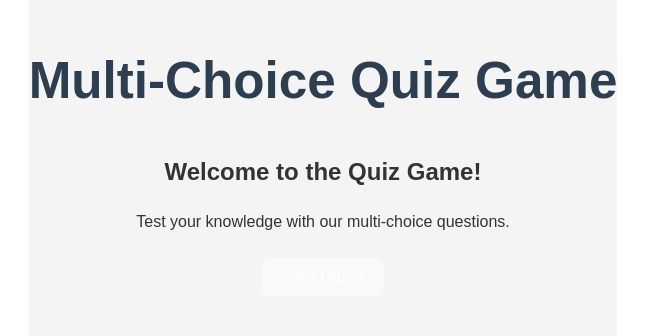
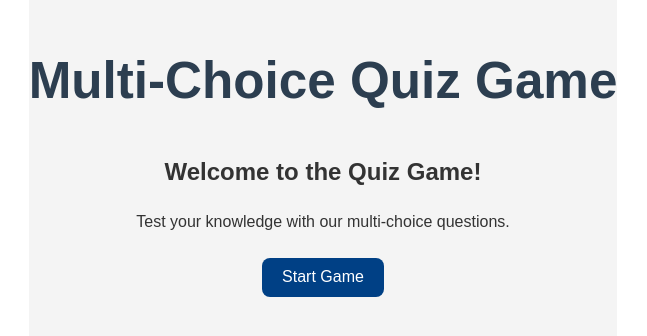
Before and after one commit to KhoaPham-dev/multi-choice-quiz-game-react-ts, a React (Vite) app: page / in a window 1280 px wide. Shown: the part 270-606 px from the top of the page, without its empty margins (317-964 px from the left). Built offline with nearby package versions, Linux system fonts and the light colour scheme.

Commit message:
fix: Refine 'Submit Answer' button active state styling for accessibility

```diff
--- a/src/components/NavigationButtons/NavigationButtons.tsx
+++ b/src/components/NavigationButtons/NavigationButtons.tsx
@@ -15,7 +15,11 @@ const NavigationButtons: React.FC<NavigationButtonsProps> = ({
 }) => {
   return (
     <div className="navigation-buttons">
-      <button onClick={onSubmit} disabled={!canSubmit}>
+      <button
+        onClick={onSubmit}
+        disabled={!canSubmit}
+        className={canSubmit ? 'submit-answer-button' : ''}
+      >
         Submit Answer
       </button>
       <button onClick={onNext} disabled={!canProceed}>
--- a/src/index.css
+++ b/src/index.css
@@ -42,7 +42,6 @@ button {
   font-size: 1em;
   font-weight: 500;
   font-family: inherit;
-  background-color: #1a1a1a;
   cursor: pointer;
   transition: border-color 0.25s;
 }
@@ -54,6 +53,11 @@ button:focus-visible {
   outline: 4px auto -webkit-focus-ring-color;
 }
 
+.submit-answer-button:enabled {
+  background-color: #004085;
+  color: #FFFFFF;
+}
+
 @media (prefers-color-scheme: light) {
   :root {
     color: #213547;
@@ -62,7 +66,5 @@ button:focus-visible {
   a:hover {
     color: #747bff;
   }
-  button {
-    background-color: #f9f9f9;
-  }
+  /* Removed generic button background for light scheme */
 }
```
